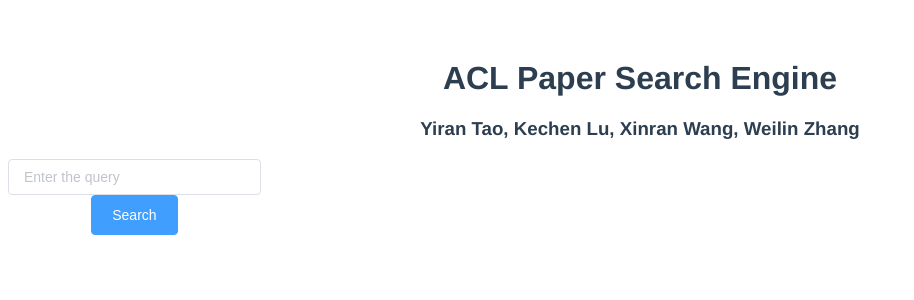
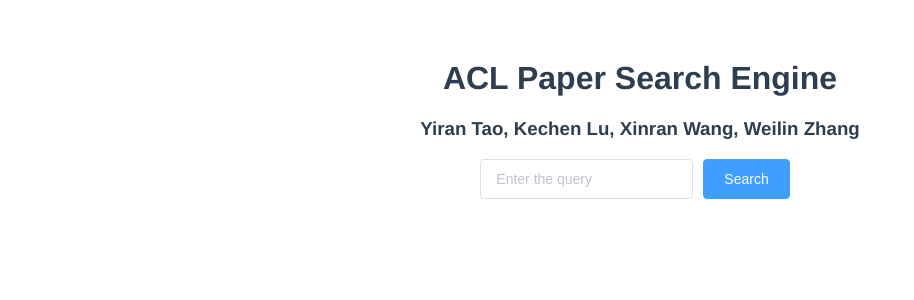
Before and after one commit to ryantao403/cs510-project, a Vue app in the folder frontend/: page / in a window 1280 px wide. Shown: the top 300 px of the page, without its empty margins (0-914 px from the left). Built offline with nearby package versions, Linux system fonts and the light colour scheme.

Commit message:
Add query input and button

```diff
--- a/frontend/src/components/QueryInput.vue
+++ b/frontend/src/components/QueryInput.vue
@@ -1,21 +1,26 @@
 <template>
-    <div class="query-input">
-        <el-input v-model="query" placeholder="Enter the query" size='medium'></el-input>
+    <el-form :inline="true" :model="form">
+        <el-form-item>
+            <el-input v-model="form.query" placeholder="Enter the query"></el-input>
+        </el-form-item>
+        <el-form-item>
             <el-button type="primary" @click="search">Search</el-button>
-    </div>
+        </el-form-item>
+    </el-form>
 </template>
 
 <script>
   export default {
-    name: 'QueryInput',
     data() {
       return {
+        form: {
           query: ''
+        }
       }
     },
     methods: {
       search() {
-            alert(this.query)
+        alert('Search ' + this.form.query)
       }
     }
   }
```
Lines whose indentation alone changed are shown as unchanged.
